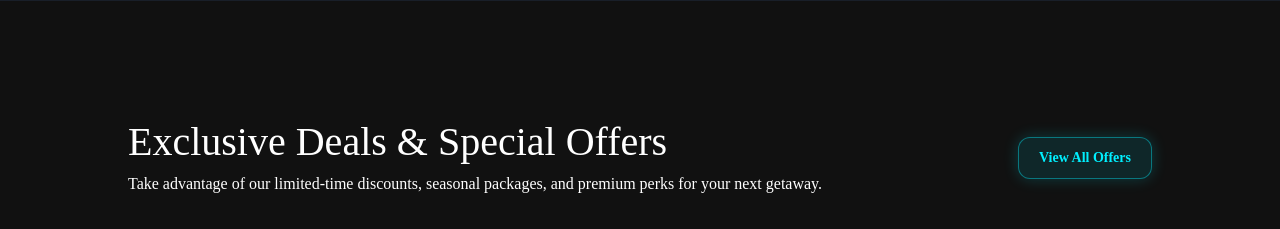
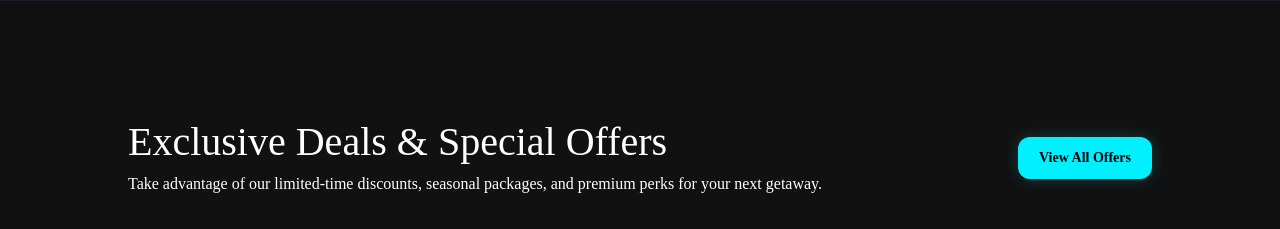
Before and after one commit to MehmoodCoder/Hotel_Booking_MERN_App, a React (Vite) app in the folder client/: page / in a window 1280 px wide. Shown: the part 800-1029 px from the top of the page. Built offline with nearby package versions, Linux system fonts and the light colour scheme; no server answers.

Commit message:
Update UI

```diff
--- a/client/src/components/Offers.jsx
+++ b/client/src/components/Offers.jsx
@@ -48,7 +48,7 @@ const Offers = () => {
               navigate("/offers");
               window.scrollTo(0, 0);
             }}
-            className="my-6 md:my-14 px-5 py-2.5 text-sm font-bold border border-[#00F0FF]/40 text-[#00F0FF] bg-[#00F0FF]/10 rounded-xl hover:bg-[#00F0FF] hover:text-black transition-all duration-300 shadow-[0_0_15px_rgba(0,240,255,0.2)] hover:shadow-[0_0_20px_rgba(0,240,255,0.6)] cursor-pointer active:scale-95 shrink-0"
+            className="my-6 md:my-14 px-5 py-2.5 text-sm font-bold border border-[#00F0FF]/40 rounded-xl bg-[#00F0FF] text-black transition-all duration-300 shadow-[0_0_15px_rgba(0,240,255,0.2)] hover:shadow-[0_0_20px_rgba(0,240,255,0.6)] cursor-pointer active:scale-95 shrink-0"
           >
             View All Offers
           </button>
```
